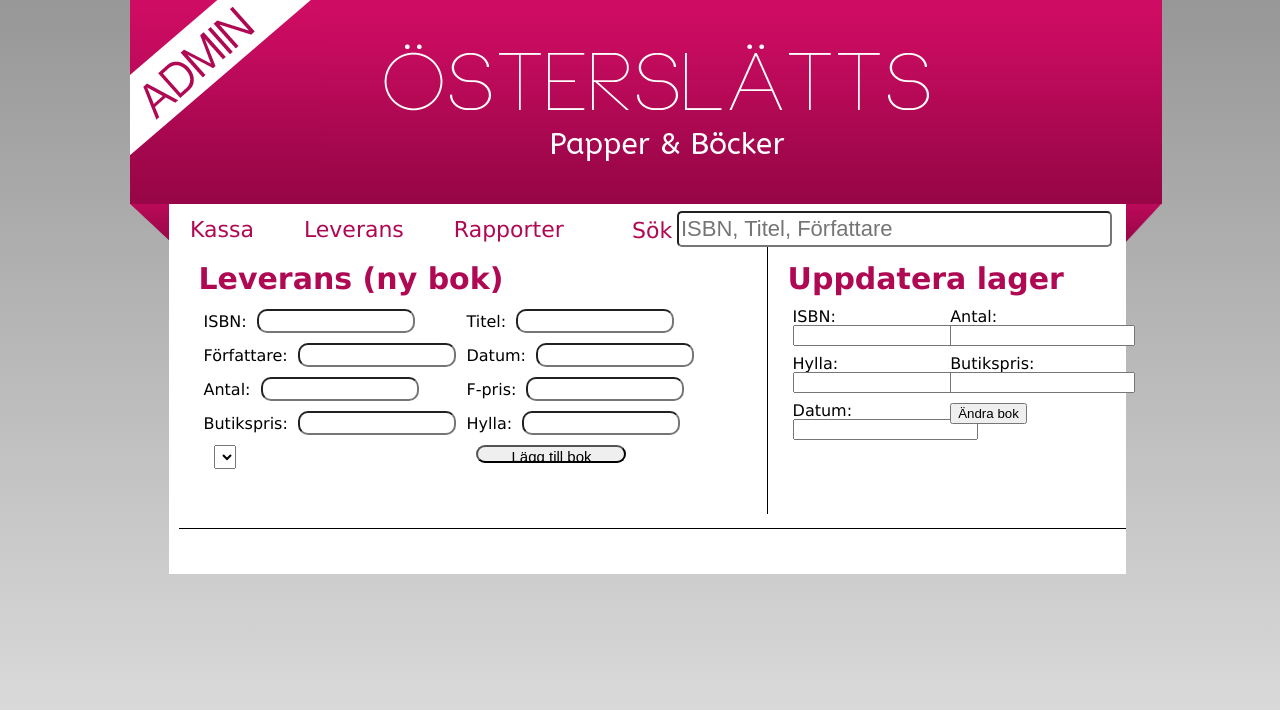
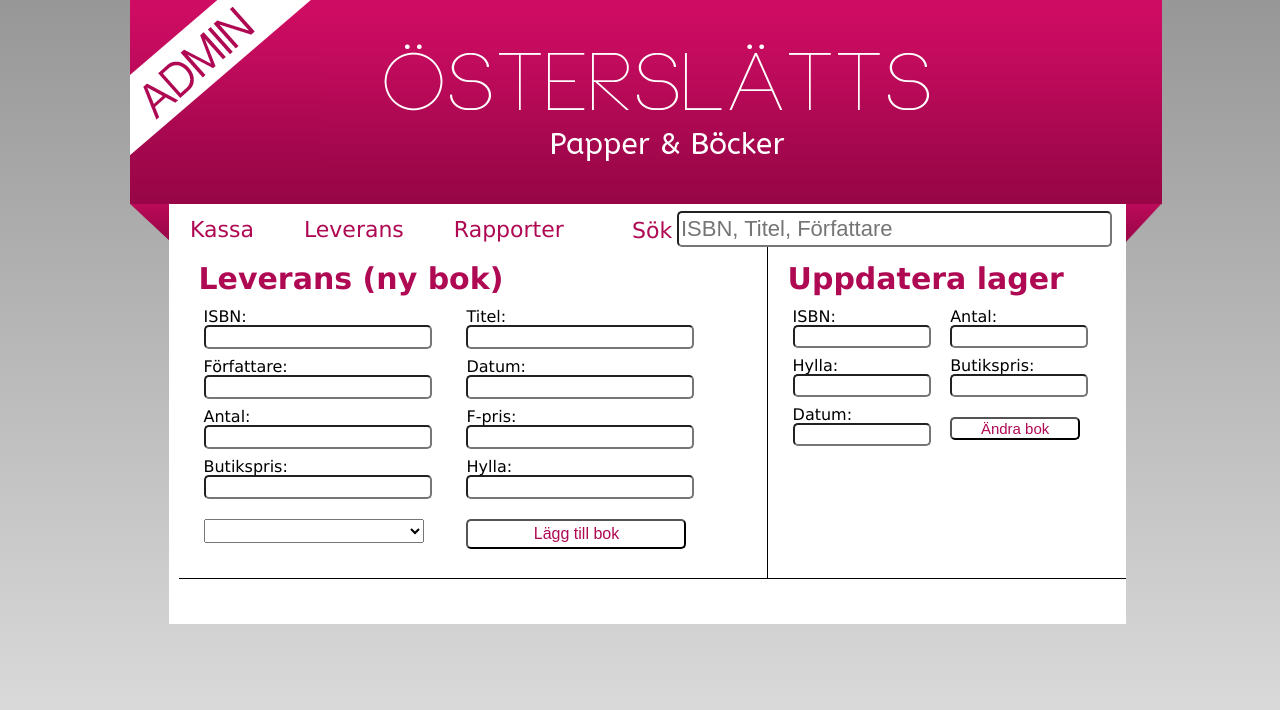
Before and after one commit to Joelgullander/bibloteksapplikation, a PHP site: page /leverans.html in a window 1280 px wide. Shown: the top 710 px of the page. Run offline with PHP 8.4, Linux system fonts and the light colour scheme; data that the repository does not hold is empty; some libraries are stand-ins or nearby versions.

Commit message:
Css på leverans-sidan
Fixat knappar, linjer och input-boxar

```diff
--- a/css/css_admin.css
+++ b/css/css_admin.css
@@ -95,7 +95,7 @@ header input {
 	left:7px;
 	padding:10px;
 	margin:0 auto;
-	min-height:350px;
+	min-height:400px;
 	background-color:white;
 }
 .adinbox{
@@ -177,7 +177,7 @@ button {
 .topplista {
 	width: 35%;
 	float: right;
-	min-height: 300px;
+	min-height: 400px;
 	border-left: 1px solid #000;
 	padding-left: 20px;
 	/*position: relative;*/
@@ -210,30 +210,35 @@ button {
 
 select {
 	font-size: 18px;
-	margin-left: 10px;
 }
 
 .leveransbox {
 	width: 60%;
 	float: left;
-	min-height: 300px;
+	min-height: 400px;
 	padding-left: 20px;
 }
 
 .alternativbox {
 	width: 35%;
 	float: right;
-	min-height: 300px;
+	min-height: 400px;
 	border-left: 1px solid #000;
 	padding-left: 20px;
 }
 
 .leveransbox input {
-	width: 150px;
+	width: 220px;
 	height: 18px;
-	border-radius: 10px;
+	border-radius: 5px;
 	font-size: 15px;
-	margin-left: 10px;
+	display: block;
+}
+
+.alternativbox input {
+	width: 130px;
+	border-radius: 5px;
+	font-size: 15px;
 }
 
 .info {
@@ -242,8 +247,25 @@ select {
 	width: 45%;
 }
 
-.leveransbox button {
-	float: left;
+#addnybok {
+	margin-top: 10px;
+	height: 30px;
+	width: 220px;
+	color: #af0953;
+	background-color: white;
+	font-size: 16px;
+}
+
+#category {
+	width: 220px;
+	font-size: 18px;
+	margin-top: 10px;
+
+}
+
+.andrabok {
+	color: #af0953;
+	background-color: white;
 	margin-top: 10px;
 }
 
--- a/leverans.html
+++ b/leverans.html
@@ -34,7 +34,7 @@
 						<h1>Leverans (ny bok)</h1>
 
 							<form method ="post" action="script/laggNyBok.php">
-							<!--<form>-->
+
 								<div class="info">ISBN:<input type="text" name="isbn" id="nybokisbn"></div>
 
 								<div class="info">Titel:<input type="text" name="titel" id ="nyboktitel"></div>
```
Also changed, not shown: README.md.
